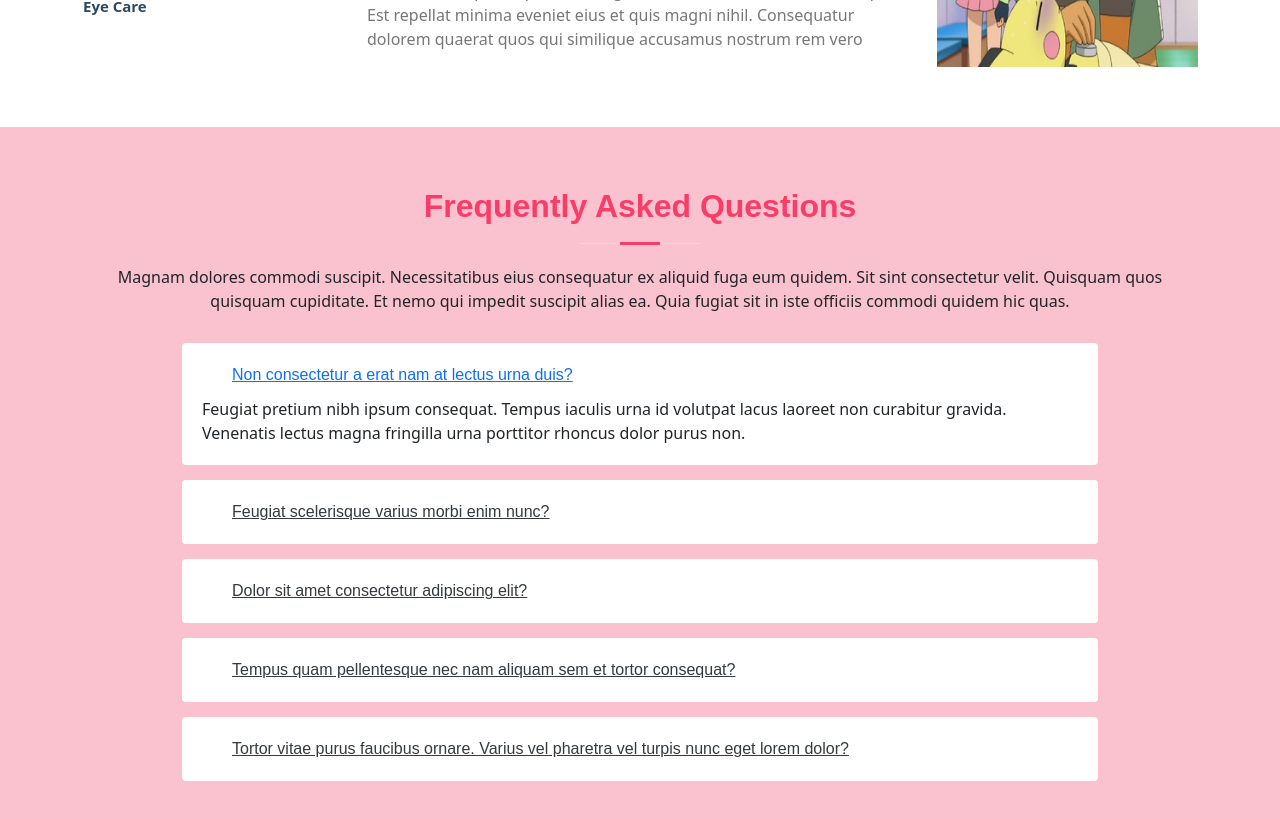
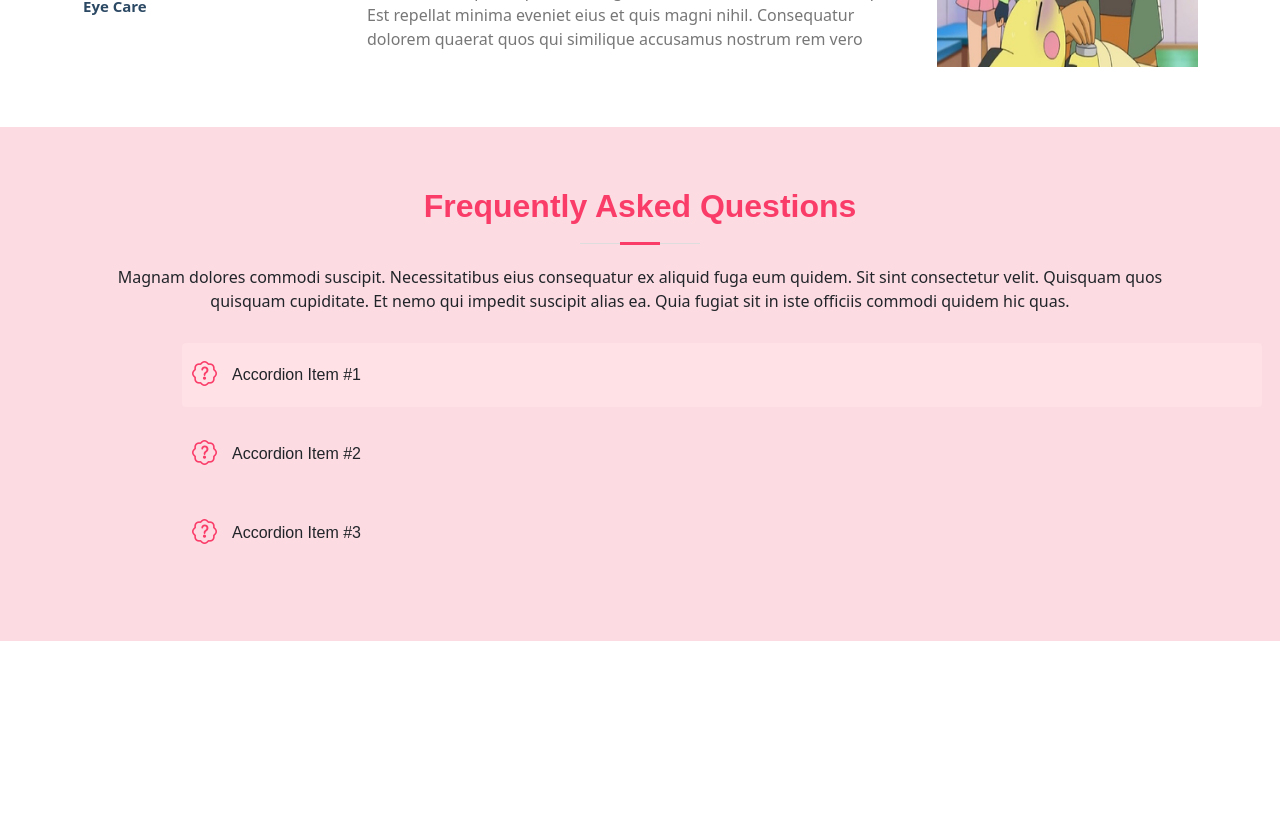
Before and after one commit to reche-git/HealthPage-React-Typescript, a React (Create React App) app: page / in a window 1280 px wide. Shown: the part 4140-4959 px from the top of the page. After the commit the page ends 4781 px from the top, so only its background shows below. Built offline with nearby package versions, Linux system fonts and the light colour scheme.

Commit message:
Styles progress + fix typos

```diff
--- a/src/component/Departments.tsx
+++ b/src/component/Departments.tsx
@@ -10,8 +10,8 @@ const Departments = () => {
         <div className="section-title">
           <h2>Departments</h2>
           <p>
-            here are several departments are found in our centers namely
-            Outpatient department (OPD), Inpatient Service (IP), Medical
+            Here are several of the departments that are found in our centers,
+            namely Outpatient department (OPD), Inpatient Service (IP), Medical
             Department, Nursing Department, Paramedical Department, Physical
             Medicine and Rehabilitation Department, Operation Theatre Complex
             (OT), Pharmacy Department, Radiology Department (X-ray), Dietary
--- a/src/component/Faq.tsx
+++ b/src/component/Faq.tsx
@@ -1,67 +1,111 @@
-
 const Faq = () => {
   return (
     <section id="faq" className="faq section-bg">
       <div className="container">
-
+        <div className="accordion-flush faq" id="accordionFlushExample">
           <div className="section-title">
             <h2>Frequently Asked Questions</h2>
-          <p>Magnam dolores commodi suscipit. Necessitatibus eius consequatur ex aliquid fuga eum quidem. Sit sint consectetur velit. Quisquam quos quisquam cupiditate. Et nemo qui impedit suscipit alias ea. Quia fugiat sit in iste officiis commodi quidem hic quas.</p>
+            <p>
+              Magnam dolores commodi suscipit. Necessitatibus eius consequatur
+              ex aliquid fuga eum quidem. Sit sint consectetur velit. Quisquam
+              quos quisquam cupiditate. Et nemo qui impedit suscipit alias ea.
+              Quia fugiat sit in iste officiis commodi quidem hic quas.
+            </p>
           </div>
-
           <div className="faq-list">
             <ul>
-            <li data-aos="fade-up">
-              <i className="bx bx-help-circle icon-help"></i> <a data-bs-toggle="collapse" className="collapse" data-bs-target="#faq-list-1">Non consectetur a erat nam at lectus urna duis? <i className="bx bx-chevron-down icon-show"></i><i className="bx bx-chevron-up icon-close"></i></a>
-              <div id="faq-list-1" className="collapse show" data-bs-parent=".faq-list">
-                <p>
-                  Feugiat pretium nibh ipsum consequat. Tempus iaculis urna id volutpat lacus laoreet non curabitur gravida. Venenatis lectus magna fringilla urna porttitor rhoncus dolor purus non.
-                </p>
+              <li className="accordion-item">
+                <h2 className="accordion-header" id="flush-headingOne">
+                  <button
+                    className="accordion-button collapsed"
+                    type="button"
+                    data-bs-toggle="collapse"
+                    data-bs-target="#flush-collapseOne"
+                    aria-expanded="false"
+                    aria-controls="flush-collapseOne"
+                  >
+                    <i className="bi bi-patch-question icon-help"></i>
+                    Accordion Item #1
+                  </button>
+                </h2>
+                <div
+                  id="flush-collapseOne"
+                  className="accordion-collapse collapse"
+                  aria-labelledby="flush-headingOne"
+                  data-bs-parent="#accordionFlushExample"
+                >
+                  <div className="accordion-body">
+                    Placeholder content for this accordion, which is intended to
+                    demonstrate the <code>.accordion-flush</code> className.
+                    This is the first item's accordion body.
+                  </div>
                 </div>
               </li>
-
-            <li data-aos="fade-up" data-aos-delay="100">
-              <i className="bx bx-help-circle icon-help"></i> <a data-bs-toggle="collapse" data-bs-target="#faq-list-2" className="collapsed">Feugiat scelerisque varius morbi enim nunc? <i className="bx bx-chevron-down icon-show"></i><i className="bx bx-chevron-up icon-close"></i></a>
-              <div id="faq-list-2" className="collapse" data-bs-parent=".faq-list">
-                <p>
-                  Dolor sit amet consectetur adipiscing elit pellentesque habitant morbi. Id interdum velit laoreet id donec ultrices. Fringilla phasellus faucibus scelerisque eleifend donec pretium. Est pellentesque elit ullamcorper dignissim. Mauris ultrices eros in cursus turpis massa tincidunt dui.
-                </p>
+              <li className="accordion-item">
+                <h2 className="accordion-header" id="flush-headingTwo">
+                  <button
+                    className="accordion-button collapsed"
+                    type="button"
+                    data-bs-toggle="collapse"
+                    data-bs-target="#flush-collapseTwo"
+                    aria-expanded="false"
+                    aria-controls="flush-collapseTwo"
+                  >
+                    <i className="bi bi-patch-question icon-help"></i>
+                    Accordion Item #2
+                  </button>
+                </h2>
+                <div
+                  id="flush-collapseTwo"
+                  className="accordion-collapse collapse"
+                  aria-labelledby="flush-headingTwo"
+                  data-bs-parent="#accordionFlushExample"
+                >
+                  <div className="accordion-body">
+                    Placeholder content for this accordion, which is intended to
+                    demonstrate the <code>.accordion-flush</code> className.
+                    This is the second item's accordion body. Let's imagine this
+                    being filled with some actual content.
+                  </div>
                 </div>
               </li>
-
-            <li data-aos="fade-up" data-aos-delay="200">
-              <i className="bx bx-help-circle icon-help"></i> <a data-bs-toggle="collapse" data-bs-target="#faq-list-3" className="collapsed">Dolor sit amet consectetur adipiscing elit? <i className="bx bx-chevron-down icon-show"></i><i className="bx bx-chevron-up icon-close"></i></a>
-              <div id="faq-list-3" className="collapse" data-bs-parent=".faq-list">
-                <p>
-                  Eleifend mi in nulla posuere sollicitudin aliquam ultrices sagittis orci. Faucibus pulvinar elementum integer enim. Sem nulla pharetra diam sit amet nisl suscipit. Rutrum tellus pellentesque eu tincidunt. Lectus urna duis convallis convallis tellus. Urna molestie at elementum eu facilisis sed odio morbi quis
-                </p>
+              <li className="accordion-item">
+                <h2 className="accordion-header" id="flush-headingThree">
+                  <button
+                    className="accordion-button collapsed"
+                    type="button"
+                    data-bs-toggle="collapse"
+                    data-bs-target="#flush-collapseThree"
+                    aria-expanded="false"
+                    aria-controls="flush-collapseThree"
+                  >
+                    <i className="bi bi-patch-question icon-help"></i>
+                    Accordion Item #3
+                  </button>
+                </h2>
+                <div
+                  id="flush-collapseThree"
+                  className="accordion-collapse collapse"
+                  aria-labelledby="flush-headingThree"
+                  data-bs-parent="#accordionFlushExample"
+                >
+                  <div className="accordion-body">
+                    Placeholder content for this accordion, which is intended to
+                    demonstrate the <code>.accordion-flush</code> className.
+                    This is the third item's accordion body. Nothing more
+                    exciting happening here in terms of content, but just
+                    filling up the space to make it look, at least at first
+                    glance, a bit more representative of how this would look in
+                    a real-world application.
+                  </div>
                 </div>
               </li>
-
-            <li data-aos="fade-up" data-aos-delay="300">
-              <i className="bx bx-help-circle icon-help"></i> <a data-bs-toggle="collapse" data-bs-target="#faq-list-4" className="collapsed">Tempus quam pellentesque nec nam aliquam sem et tortor consequat? <i className="bx bx-chevron-down icon-show"></i><i className="bx bx-chevron-up icon-close"></i></a>
-              <div id="faq-list-4" className="collapse" data-bs-parent=".faq-list">
-                <p>
-                  Molestie a iaculis at erat pellentesque adipiscing commodo. Dignissim suspendisse in est ante in. Nunc vel risus commodo viverra maecenas accumsan. Sit amet nisl suscipit adipiscing bibendum est. Purus gravida quis blandit turpis cursus in.
-                </p>
-              </div>
-            </li>
-
-            <li data-aos="fade-up" data-aos-delay="400">
-              <i className="bx bx-help-circle icon-help"></i> <a data-bs-toggle="collapse" data-bs-target="#faq-list-5" className="collapsed">Tortor vitae purus faucibus ornare. Varius vel pharetra vel turpis nunc eget lorem dolor? <i className="bx bx-chevron-down icon-show"></i><i className="bx bx-chevron-up icon-close"></i></a>
-              <div id="faq-list-5" className="collapse" data-bs-parent=".faq-list">
-                <p>
-                  Laoreet sit amet cursus sit amet dictum sit amet justo. Mauris vitae ultricies leo integer malesuada nunc vel. Tincidunt eget nullam non nisi est sit amet. Turpis nunc eget lorem dolor sed. Ut venenatis tellus in metus vulputate eu scelerisque.
-                </p>
-              </div>
-            </li>
-
             </ul>
           </div>
-
+        </div>
       </div>
     </section>
-  )
-}
+  );
+};
 
-export default Faq
+export default Faq;
--- a/src/index.css
+++ b/src/index.css
@@ -822,30 +822,37 @@ h2::after {
 --------------------------------------------------------------*/
 
 .faq {
-  background: #fac1cf;
+  background: #fcdbe3;
 }
 
 .faq .faq-list {
   padding: 0 100px;
+  margin: auto;
+  width: 80rem;
 }
 
 .faq .faq-list ul {
   padding: 0;
   list-style: none;
+  background: #fcdbe3;
 }
 
 .faq .faq-list li + li {
   margin-top: 15px;
+  background: #fcdbe3;
 }
 
 .faq .faq-list li {
   padding: 20px;
-  background: #fff;
+  background: #ffe1e6;
   border-radius: 4px;
   position: relative;
 }
+.faq .faq-list li .accordion-body {
+  padding-top: 1.5rem;
+}
 
-.faq .faq-list a {
+.faq .faq-list button {
   display: block;
   position: relative;
   font-family: "Poppins", sans-serif;
@@ -860,9 +867,10 @@ h2::after {
 .faq .faq-list .icon-help {
   font-size: 24px;
   position: absolute;
-  right: 0;
-  left: 20px;
-  color: #76b5ee;
+  left: -10px;
+  bottom: 1px;
+  font-size: 25px;
+  color: #fa3c69;
 }
 
 .faq .faq-list .icon-show,
```
Lines whose indentation alone changed are shown as unchanged.
